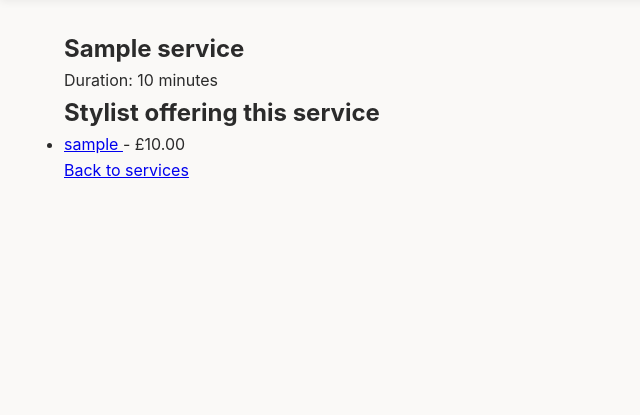
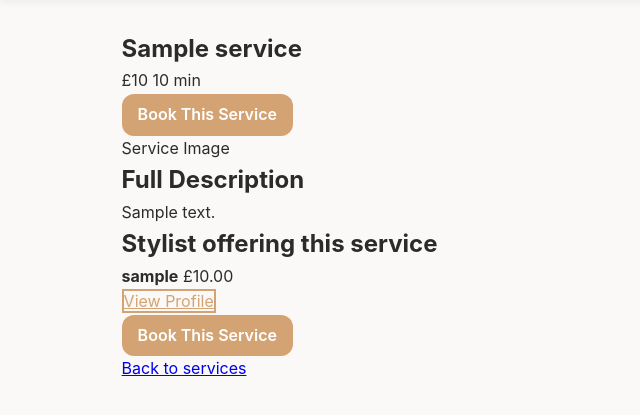
Before and after one commit to jaydendavis746-debug/django-crud-app-salon-project, a Django app: page /services/1/ in a window 1280 px wide. Shown: the part 50-465 px from the top of the page, without its empty margins (0-640 px from the left). Run offline with Django 5.2, Linux system fonts and the light colour scheme; tables that the repository leaves empty hold one stand-in row (values such as "Sample post").

Commit message:
ServiceDetail html  reorganised

```diff
--- a/main_app/templates/services/service_detail.html
+++ b/main_app/templates/services/service_detail.html
@@ -1,34 +1,60 @@
 {% extends 'base.html' %}
+{% load static %}
+
+{% block head %}
+    <link rel="stylesheet" href="{% static 'css/services/service-detail.css' %}">
+{% endblock %}
 {% block content %}
-<main>
-    <section class="service-details" >
+    <div class="container service-detail-page">
 
-    <h1>{{service.name}} </h1>
+        <section class="service-header" >
+            <div class="service-info">
+                <h1>{{service.name}} </h1>
 
-    <p>Duration: {{service.duration}} minutes </p>
+                <div class="service-meta">
+                  {% if service.min_price and service.max_price and service.min_price != service.max_price %}
+                    <span> £{{ service.min_price }} - £{{service.max_price}} </span>
+                  {% elif service.min_price and service.max_price and service.min_price == service.max_price %}
+                    <span> £{{ service.min_price }}</span>
+                  {% else %}
+                    <span>Pricing varies</span>
+                  {% endif %}
+                    <span>{{ service.duration }} min</span>
+                </div>
+                <a href="#stylists" class="btn">Book This Service</a>
+            </div>
+            <div class="service-image-placeholder"> Service Image </div>
 
+        </section>
 
-    </section>
+        <section class="description-section">
+            <h2>Full Description</h2>
+            <p><p>{{ service.description }}</p></p>
+        </section>
 
-    <section class="stylist-details">
+        <section id="stylists" class="stylist-list">
 
-        <h2>Stylist offering this service </h2>
+            <h2>Stylist offering this service </h2>
 
-        <ul>
-            {% for item in stylist_services %}
-                <li>
-                    <a href="{% url 'stylist-detail' item.stylist.id %}">
-                        {{item.stylist.username}}
-                    </a>
-                    - £{{item.price}}
-                </li>
+            {% if stylist_services %}
+                {% for item in stylist_services %}
+                    <div class="stylist-card">
+                        <div class="info">
+                            <strong>{{ item.stylist.username }}</strong>
+                            <span>£{{ item.price }}</span>
+                        </div>
+                        <a href="{% url 'stylist-detail' item.stylist.id %}" class="btn-outline"> View Profile </a>
+                     </div>
+                {% endfor %}
+            {% else %}
+                <p>No stylist offers this service yet.</p>
+            {% endif %}
+        </section>
 
-                {% empty %}
+        <div class="cta-section">
+            <a href="#stylists" class="btn">Book This Service</a>
+        </div>
 
-                <li>No stylist offer this service yet.</li>
-            {% endfor %}
-        </ul>
-    </section>
-    <a href="{% url 'service-list' %}">Back to services</a>
-</main>
+        <a href="{% url 'service-list' %}">Back to services</a>
+    </div>
 {% endblock %}
--- a/main_app/views.py
+++ b/main_app/views.py
@@ -46,6 +46,12 @@ class ServiceDetail(DetailView):
     model = Service
     template_name = 'services/service_detail.html'
     context_object_name = 'service'
+
+    def get_queryset(self):
+        return(Service.objects.annotate(
+            min_price=Min('stylistservice__price'),
+            max_price=  Max('stylistservice__price')
+        ))
 
     def get_context_data(self, **kwargs):
 
```
